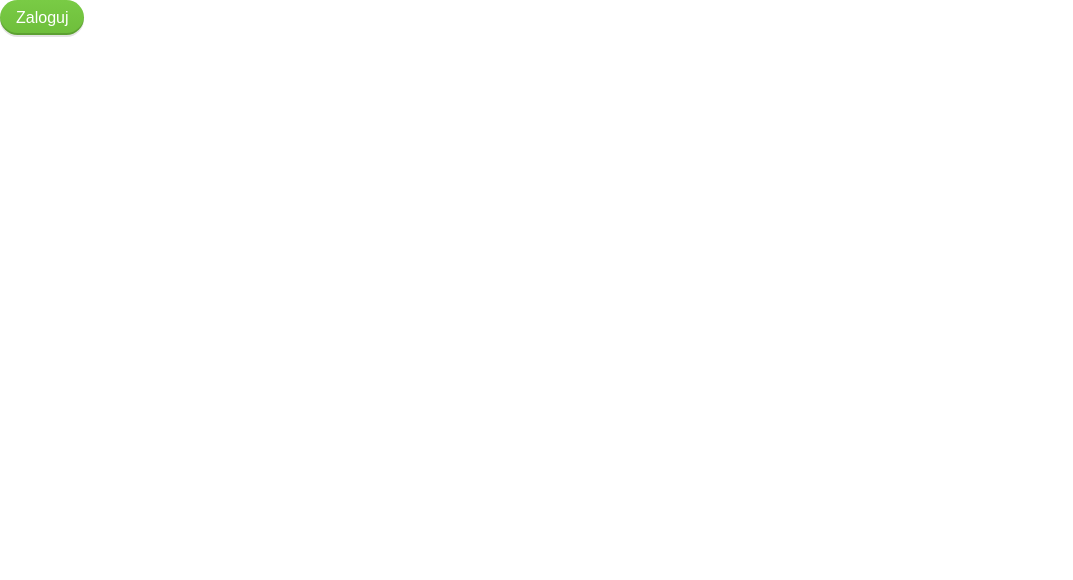
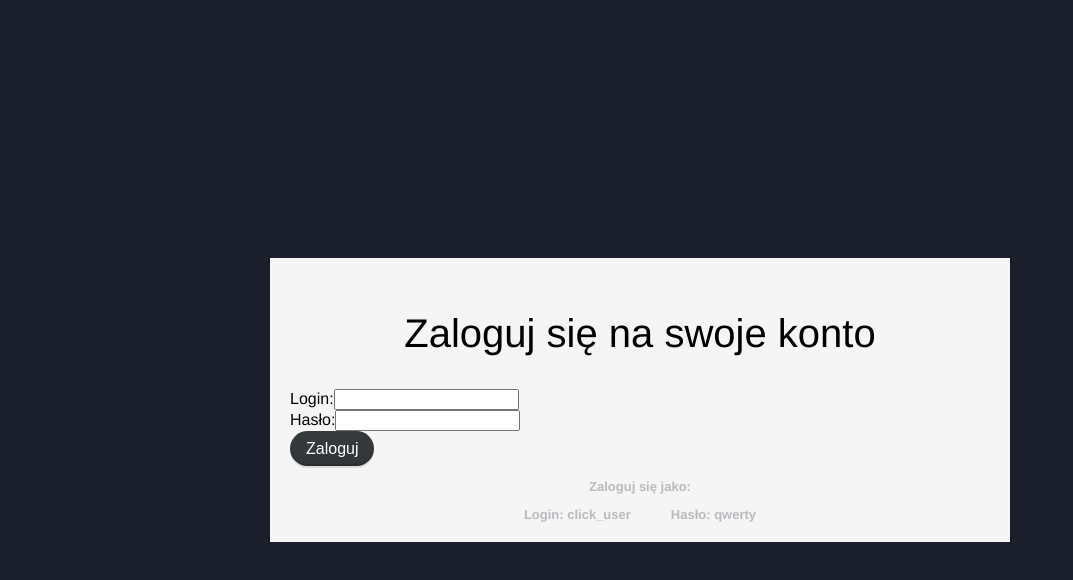
Before and after one commit to AdamCugier/ClickMeeting, a Vue app: page /login in a window 1280 px wide. Shown: the top 580 px of the page, without its empty margins (0-1073 px from the left). Built offline with nearby package versions, Linux system fonts and the light colour scheme.

Commit message:
add login form and mock for user authorization

```diff
--- /dev/null
+++ b/src/components/Input/InputCM.vue
@@ -0,0 +1,34 @@
+<template>
+  <label :for="id">{{ label }}</label>
+  <input
+      :type="type"
+      :value="modelValue"
+      @change="(e) => $emit('update:modelValue', e.target.value)"
+      :id="id"
+  />
+</template>
+<script setup lang="ts">
+interface InputCmI {
+  /**
+   * Input label
+   */
+  label: string,
+
+  /**
+   * Input ID
+   */
+  id: string
+
+  /**
+   * Input Value
+   */
+  modelValue: string,
+
+  /**
+   * Input type
+   */
+  type?: string
+}
+
+const props = withDefaults(defineProps<InputCmI>(), {type: 'text'});
+</script>
--- /dev/null
+++ b/src/components/Login/LoginFooter/LoginFooter.scss
@@ -0,0 +1,9 @@
+.cm-login-footer {
+  font-size: 13px;
+  color: rgba(27, 31, 43, 0.27);
+  font-weight: 900;
+  text-align: center;
+  span {
+    margin: 0 20px
+  }
+}
--- /dev/null
+++ b/src/components/Login/LoginFooter/LoginFooter.vue
@@ -0,0 +1,10 @@
+<template>
+  <div class="cm-login-footer">
+    <p>Zaloguj się jako:</p>
+    <span>Login: click_user</span>
+    <span>Hasło: qwerty</span>
+  </div>
+</template>
+<script setup lang="ts">
+import './LoginFooter.scss'
+</script>
--- /dev/null
+++ b/src/components/Login/LoginForm/LoginForm.vue
@@ -0,0 +1,39 @@
+<template>
+    <form>
+      <div>
+        <InputCM id="login" label="Login:" v-model="login"/>
+      </div>
+      <div>
+        <InputCM id="password" label="Hasło:" type="password" v-model="password"/>
+      </div>
+      <div v-if="error">User o podanych danych nie istnieje</div>
+      <Button label="Zaloguj" size="md" @click="loginUser"/>
+    </form>
+</template>
+<script setup lang="ts">
+import useUser from "@/composables/useUser";
+import router from "@/router";
+import Button from "@/components/Buttons/Button/Button.vue";
+import InputCM from "@/components/Input/InputCM.vue";
+import {ref} from "vue";
+import type {UserI} from "@/store/User/UserModule";
+
+const {saveUserSession, authUser} = useUser()
+
+const login = ref<string>('');
+const password = ref<string>('');
+const error = ref<boolean>(false);
+const loginUser = async (): Promise<void> => {
+  const userId = await authUser(login.value, password.value)
+  if (userId) {
+    await saveUserSession(userId);
+    await router.push({name: 'Home'})
+  }
+  else {
+    error.value = true
+    setTimeout(() => {
+      error.value = false
+    }, 3000)
+  }
+}
+</script>
--- /dev/null
+++ b/src/components/Login/LoginHeader/LoginHeader.scss
@@ -0,0 +1,8 @@
+.cm-login-header{
+  &--text {
+    font-family: 'robotolight', Helvetica,Arial,sans-serif;
+    text-align: center;
+    font-weight: 100;
+    font-size: 40px;
+  }
+}
--- /dev/null
+++ b/src/components/Login/LoginHeader/LoginHeader.vue
@@ -0,0 +1,12 @@
+<template>
+  <div class="cm-login-header">
+    <div class="cm-login-header--logo">
+
+    </div>
+    <h2 class="cm-login-header--text">Zaloguj się na swoje konto</h2>
+  </div>
+</template>
+<script setup lang="ts">
+import './LoginHeader.scss'
+
+</script>
--- a/src/composables/useUser.ts
+++ b/src/composables/useUser.ts
@@ -3,10 +3,12 @@ import router from "@/router";
 import useApi from "@/composables/useApi";
 // @ts-ignore
 import {useStore} from "vuex";
+import type {UserI} from "@/store/User/UserModule";
 
 interface useUserI {
     saveUserSession: (id: number) => void,
     closeUserSession: () => void
+    authUser: (login: string, pass: string) => Promise<number>
 }
 
 const useUser = (): useUserI => {
@@ -28,7 +30,17 @@ const useUser = (): useUserI => {
 
     const getUserData = async (id: number) => {
         await fetchData(`users/${id}`).then(res => res.json()).then(data => store.commit('updateUser', data))
-            .catch(() => alert('Bład podczas pobierania uzytkownika'))
+            .catch(() => alert('Błąd podczas pobierania użytkownika'))
+    }
+
+    const authUser = async (login: string, pass: string) => {
+        const user =  await fetchData(`users?login=${login}&password=${pass}`).then(res => res.json())
+            .catch(() => alert('Błąd podczas autoryzacji użytkownika'))
+        if (user.length !== 0) {
+            return user[0].id
+        } else {
+            return 0
+        }
     }
 
     const init = async () => {
@@ -43,7 +55,8 @@ const useUser = (): useUserI => {
 
     return {
         saveUserSession,
-        closeUserSession
+        closeUserSession,
+        authUser,
     }
 }
 export default useUser;
--- /dev/null
+++ b/src/layouts/Login/LoginLayout.scss
@@ -0,0 +1,20 @@
+@import '../../assets/variables';
+.cm-login-layout{
+  &--wrapper {
+    position: fixed;
+    width: 100%;
+    height: 100%;
+    left: 0;
+    top: 0;
+    display: flex;
+    justify-content: center;
+    align-items: center;
+    background-color: $bg-color--primary;
+  }
+  &--card {
+    width: 100%;
+    max-width: 700px;
+    background-color: whitesmoke;
+    padding: 20px;
+  }
+}
--- /dev/null
+++ b/src/layouts/Login/LoginLayout.vue
@@ -0,0 +1,18 @@
+<template>
+  <div class="cm-login-layout--wrapper">
+    <div class="cm-login-layout--card">
+      <div class="cm-login-layout--card--header">
+        <slot name="header"></slot>
+      </div>
+      <div class="cm-login-layout--card--body">
+        <slot name="body"></slot>
+      </div>
+      <div class="cm-login-layout--card--footer">
+        <slot name="footer"></slot>
+      </div>
+    </div>
+  </div>
+</template>
+<script setup lang="ts">
+import './LoginLayout.scss'
+</script>
--- a/src/views/LoginView.vue
+++ b/src/views/LoginView.vue
@@ -1,17 +1,20 @@
 <template>
-  <div>
-    <Button primary label="Zaloguj" @click="login"/>
-  </div>
+  <LoginLayout>
+    <template #header>
+      <LoginHeader/>
+    </template>
+    <template #body>
+      <LoginForm/>
+    </template>
+    <template #footer>
+      <LoginFooter/>
+    </template>
+  </LoginLayout>
 </template>
 
 <script setup lang="ts">
-import Button from "@/components/Buttons/Button/Button.vue";
-import useUser from "@/composables/useUser";
-import router from "@/router";
-
-const {saveUserSession} = useUser()
-const login = async (): Promise<void> => {
-  await saveUserSession(1);
-  router.push({name: 'Home'})
-}
+import LoginLayout from "@/layouts/Login/LoginLayout.vue";
+import LoginForm from "@/components/Login/LoginForm/LoginForm.vue";
+import LoginFooter from "@/components/Login/LoginFooter/LoginFooter.vue";
+import LoginHeader from "@/components/Login/LoginHeader/LoginHeader.vue";
 </script>
```
Also changed, not shown: src/assets/img/logo.svg (added), src/components/Login/LoginForm/LoginForm.scss (added).
